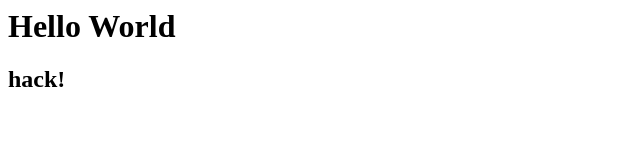
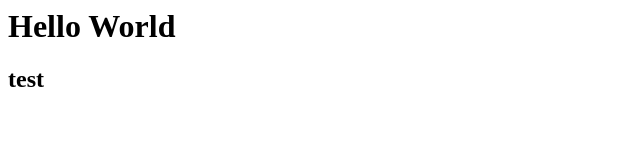
Before and after one commit to Lanzhou-J/Git_collaboration_repo, a plain HTML site: page index.html in a window 1280 px wide. Shown: the full height of the page, 0-640 px from the left. Drawn offline with Linux system fonts and the light colour scheme.

Commit message:
new test

```diff
--- a/index.html
+++ b/index.html
@@ -1,3 +1,3 @@
 <h1>Hello World</h1>
 
-<h2>hack!</h2>
+<h2>test</h2>
```
